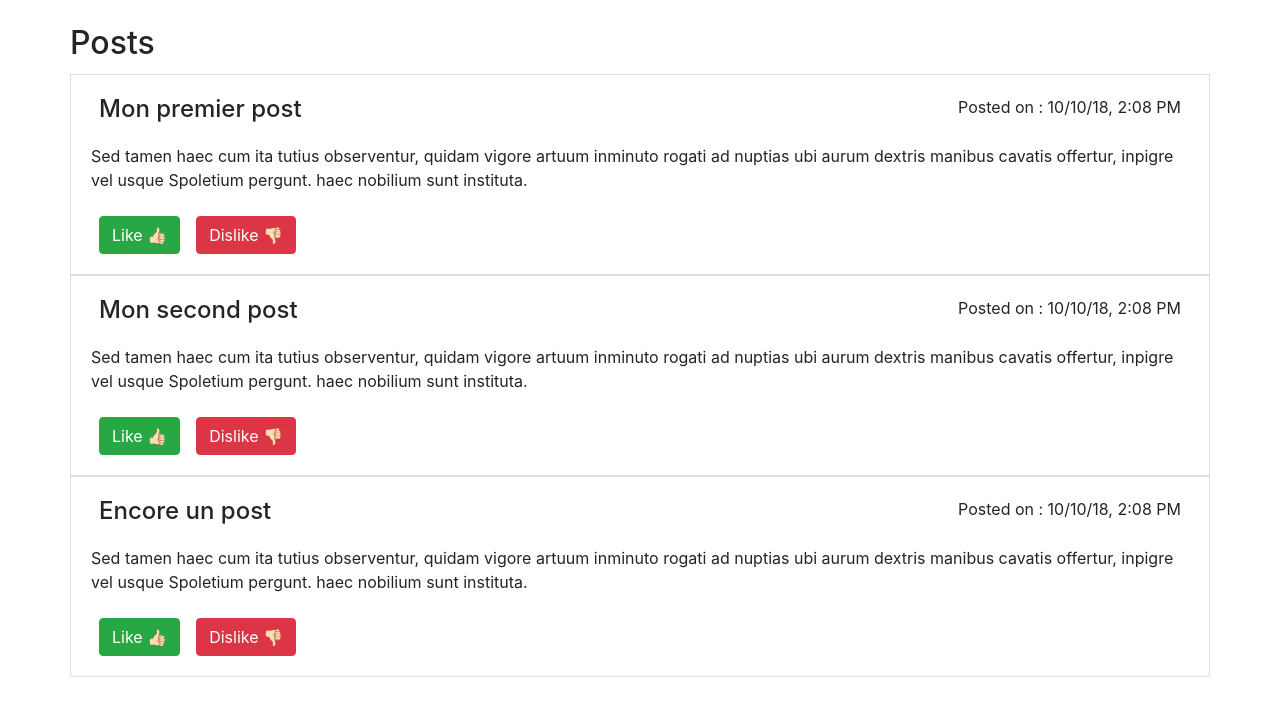
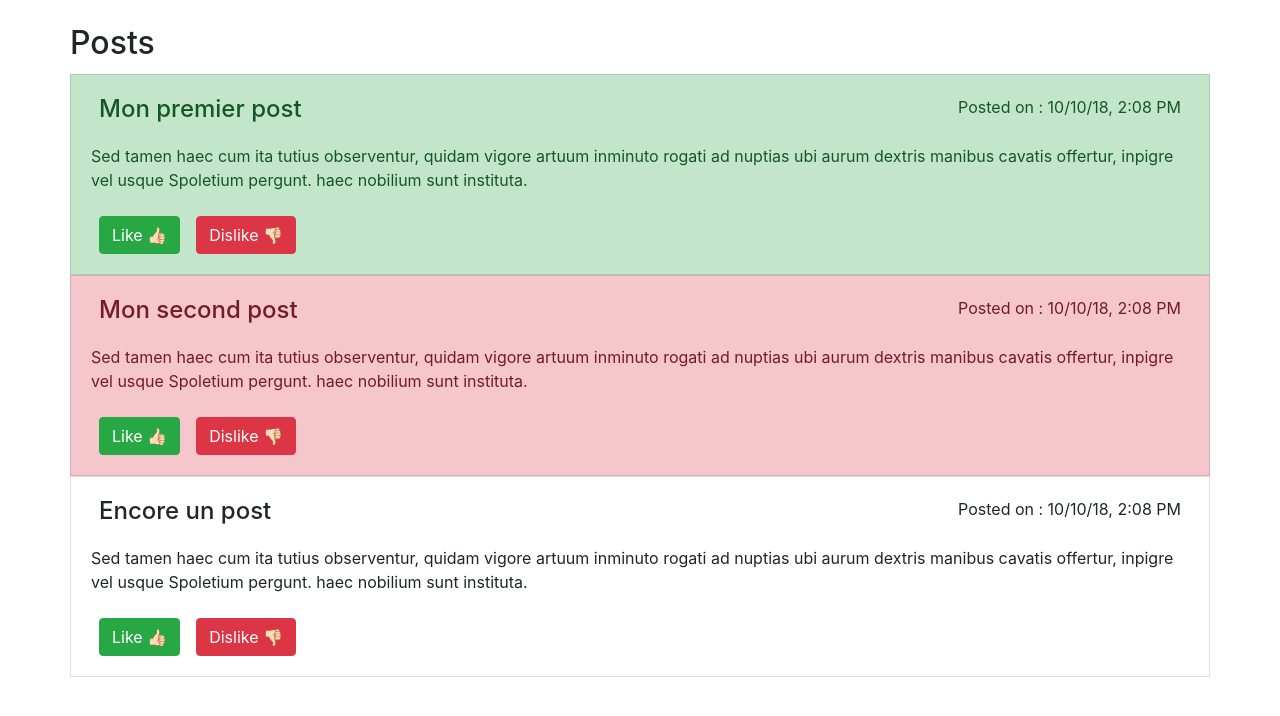
Before and after one commit to rivers-dash/Blog, an Angular app: page / in a window 1280 px wide. Shown: the top 716 px of the page. Built offline with nearby package versions, Linux system fonts and the light colour scheme.

Commit message:
:lipstick: [Items] gets colors when liked or disliked

```diff
--- a/src/app/app.component.ts
+++ b/src/app/app.component.ts
@@ -13,13 +13,13 @@ export class AppComponent {
 		{
 			title: 'Mon premier post',
 		  content: this.lorem,
-		  loveIts: 0,
+		  loveIts: 1,
 		  created_at: new Date()
 		},
 		{
 			title: 'Mon second post',
 		  content: this.lorem,
-		  loveIts: 0,
+		  loveIts: -1,
 		  created_at: new Date()
 		},
 		{
--- a/src/app/post-list-item-component/post-list-item-component.component.html
+++ b/src/app/post-list-item-component/post-list-item-component.component.html
@@ -1,4 +1,4 @@
-<div class="list-group-item">
+<div class="list-group-item" [ngClass]="getBackgroundColor()">
 
 	<div class="d-flex flex-row">
 		<h4 class="card-title mr-auto p-2"> {{ title }} </h4>
--- a/src/app/post-list-item-component/post-list-item-component.component.ts
+++ b/src/app/post-list-item-component/post-list-item-component.component.ts
@@ -14,6 +14,15 @@ export class PostListItemComponentComponent implements OnInit {
 
   constructor() { }
 
+	getBackgroundColor() {
+		if (this.loveIts > 0) {
+			return 'list-group-item-success'
+		} else if (this.loveIts < 0) {
+			return 'list-group-item-danger'
+		} else {
+			return ''
+		}
+	}
 
   ngOnInit() {
   }
```
